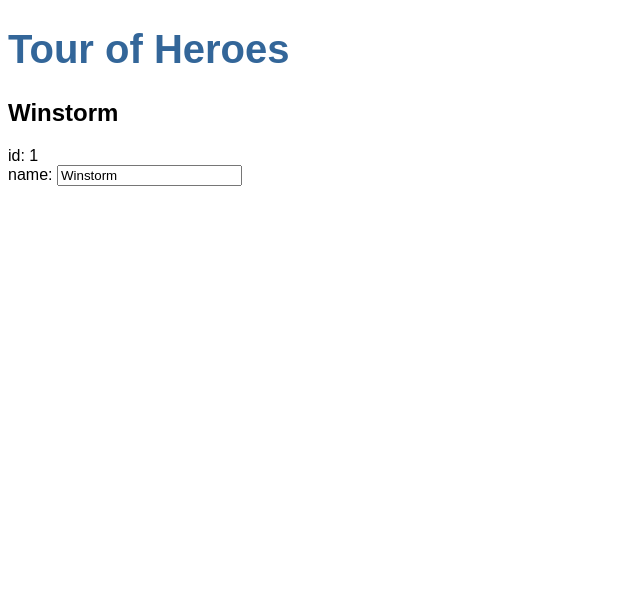
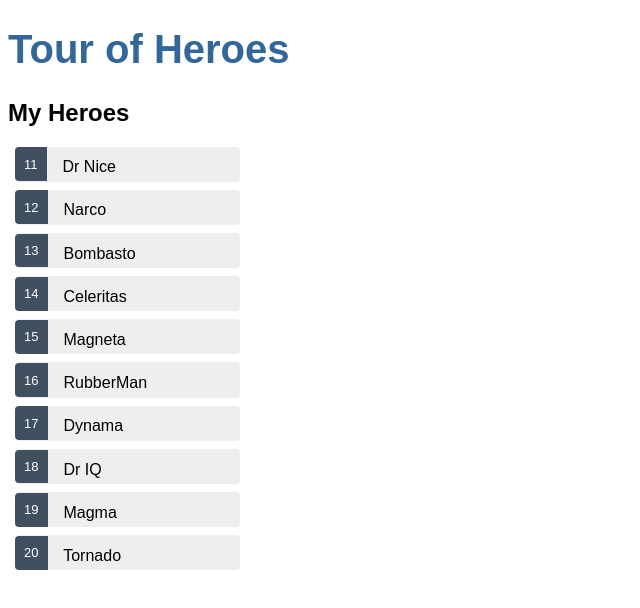
Before and after one commit to wuchuhengtools/angular-heroes, an Angular app: page / in a window 1280 px wide. Shown: the top 608 px of the page, without its empty margins (0-640 px from the left). Built offline with nearby package versions, Linux system fonts and the light colour scheme.

Commit message:
为heros组件加样式和mock数据

```diff
--- a/src/app/heroes/heroes.component.html
+++ b/src/app/heroes/heroes.component.html
@@ -1,8 +1,19 @@
-<h2>{{hero.name}}</h2>
-<div><span>id: </span>{{hero.id}}</div>
-<div>
-  <label>
-    name:
-    <input [(ngModel)]="hero.name" placeholder="name"/>
-  </label>
+<div *ngIf="selectHero">
+  <h2>{{selectHero.name | uppercase}} Details</h2>
+  <div><span>id: </span>{{hero.id}}</div>
+  <div>
+    <label>
+      name:
+      <input [(ngModel)]="selectHero.name" placeholder="name"/>
+    </label>
+  </div>
 </div>
+
+<h2>My Heroes</h2>
+<ul class="heroes">
+  <li *ngFor="let hero of heroes"
+      (click)="onSelect(hero)"
+      [class.selected]="hero === selectHero">
+    <span class="badge">{{hero.id}}</span> {{hero.name}}
+  </li>
+</ul>
--- a/src/app/heroes/heroes.component.scss
+++ b/src/app/heroes/heroes.component.scss
@@ -0,0 +1,42 @@
+.heroes {
+  margin: 0 0 2em 0;
+  list-style: none;
+  padding: 0;
+  width: 15em;
+  li {
+    cursor: pointer;
+    position:relative;
+    let:0;
+    background-color: #EEE;
+    margin: .5em;
+    padding: .3em 0;
+    height: 1.6em;
+    border-radius: 4px;
+    &.selected:hover {
+      background-color: #BBD8DC;
+      color: white;
+    }
+    &:hover {
+      color:#607D8B;
+      background-color: #DDD;
+      left: .1em;
+    }
+    &.selected {
+      background-color: #CFD8DC;
+    }
+    .badge {
+      display: inline-block;
+      font-size: small;
+      color: white;
+      padding: .8em .7em 0 .7em;
+      background-color: #405061;
+      line-height: 1em;
+      position: relative;
+      left: -1px;
+      top: -4px;
+      height: 1.8em;
+      margin-right: .8em;
+      border-radius: 4px 0 0 4px;
+    }
+  }
+}
--- a/src/app/heroes/heroes.component.ts
+++ b/src/app/heroes/heroes.component.ts
@@ -1,5 +1,6 @@
 import { Component, OnInit } from '@angular/core';
 import { Hero } from '../hero';
+import { HEROES} from '../mock-heroes';
 
 @Component({
   selector: 'app-heroes',
@@ -11,9 +12,14 @@
     id: 1,
     name: 'Winstorm'
   };
+  heroes = HEROES;
+  selectHero: Hero;
   constructor() { }
 
   ngOnInit(): void {
   }
-
+  onSelect(hero: Hero): void
+  {
+    this.selectHero = hero;
+  }
 }
--- /dev/null
+++ b/src/app/mock-heroes.ts
@@ -0,0 +1,14 @@
+import { Hero} from './hero';
+
+export const HEROES: Hero[] = [
+  { id: 11, name: 'Dr Nice' },
+  { id: 12, name: 'Narco' },
+  { id: 13, name: 'Bombasto' },
+  { id: 14, name: 'Celeritas' },
+  { id: 15, name: 'Magneta' },
+  { id: 16, name: 'RubberMan' },
+  { id: 17, name: 'Dynama' },
+  { id: 18, name: 'Dr IQ' },
+  { id: 19, name: 'Magma' },
+  { id: 20, name: 'Tornado' }
+];
```
